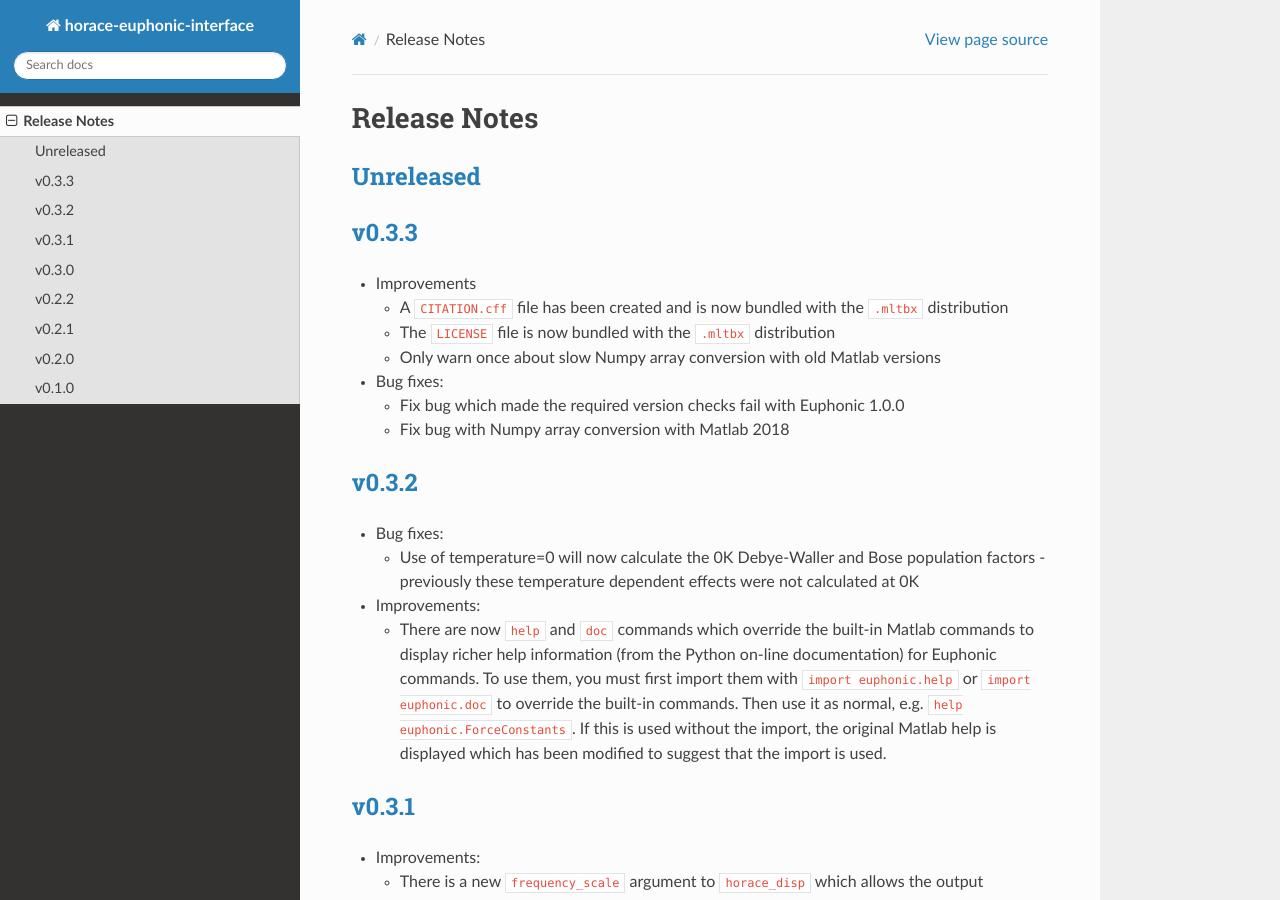
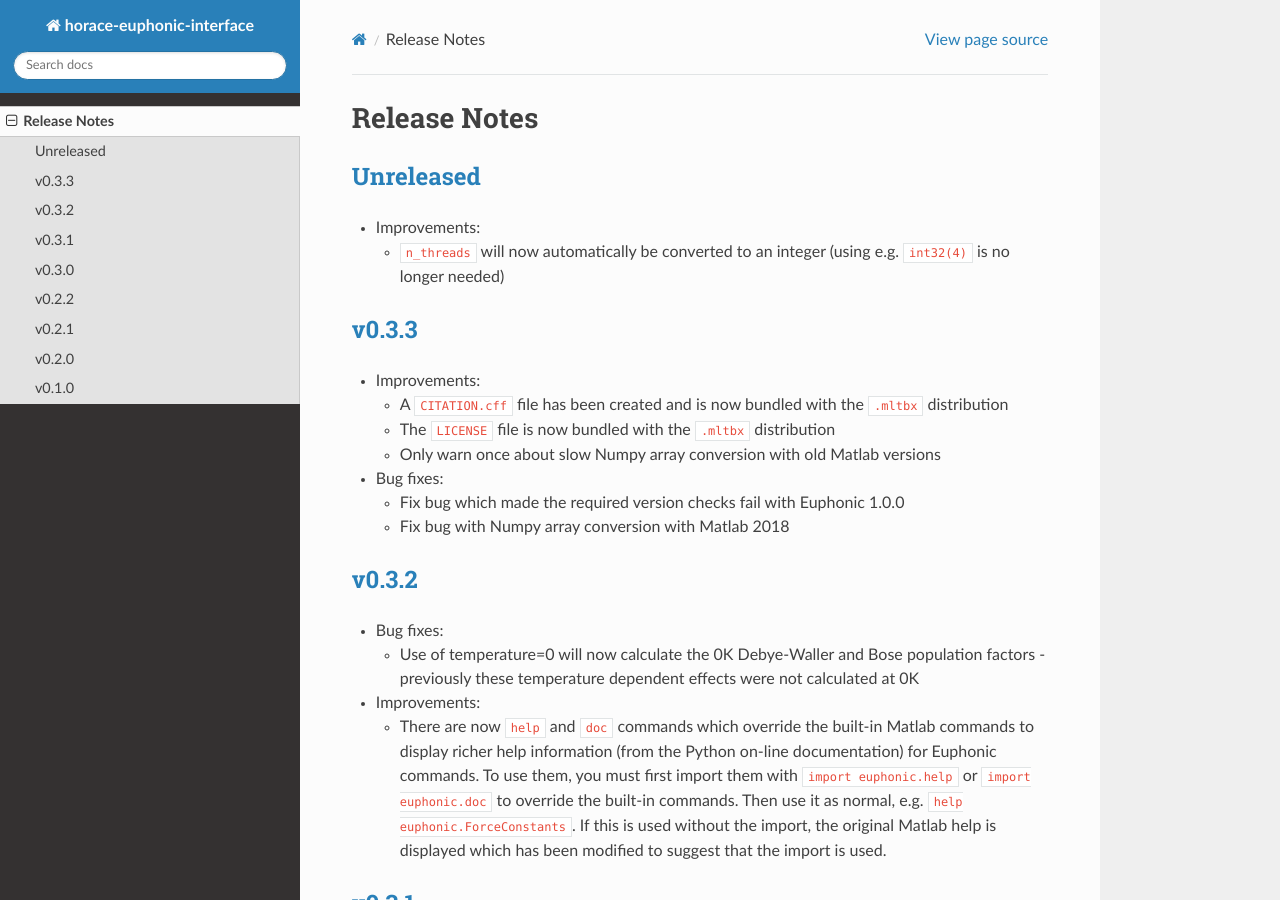
Before and after one commit to pace-neutrons/horace-euphonic-interface, a Sphinx documentation site: the page built from doc/source/release-notes.rst, in a window 1280 px wide and 900 px high. Built offline with Sphinx 7.4.7 and the Read the Docs theme 2.0.0, drawn with Linux system fonts in a browser that asks for light colours.

Commit message:
Improve automatic int conversion, addresses #26

```diff
--- a/CHANGELOG.rst
+++ b/CHANGELOG.rst
@@ -1,10 +1,15 @@
 `Unreleased <https://github.com/pace-neutrons/horace-euphonic-interface/compare/v0.3.3...HEAD>`_
 ----------
+
+- Improvements:
+
+  - ``n_threads`` will now automatically be converted to an integer (using e.g.
+    ``int32(4)`` is no longer needed)
 
 `v0.3.3 <https://github.com/pace-neutrons/horace-euphonic-interface/compare/v0.3.2...v0.3.3>`_
 ------
 
-- Improvements
+- Improvements:
 
   - A ``CITATION.cff`` file has been created and  is now bundled with the ``.mltbx`` distribution
   - The ``LICENSE`` file is now bundled with the ``.mltbx`` distribution
--- a/doc/source/index.rst
+++ b/doc/source/index.rst
@@ -251,7 +251,7 @@ An example script simulating a simple cut is below:
      'temperature', 100, ...
      'asr', 'reciprocal', ...
      'use_c', true, ...
-     'n_threads', int32(4));
+     'n_threads', 4);
 
 
   % Simulate
```
Also changed, not shown: 1 other file.
